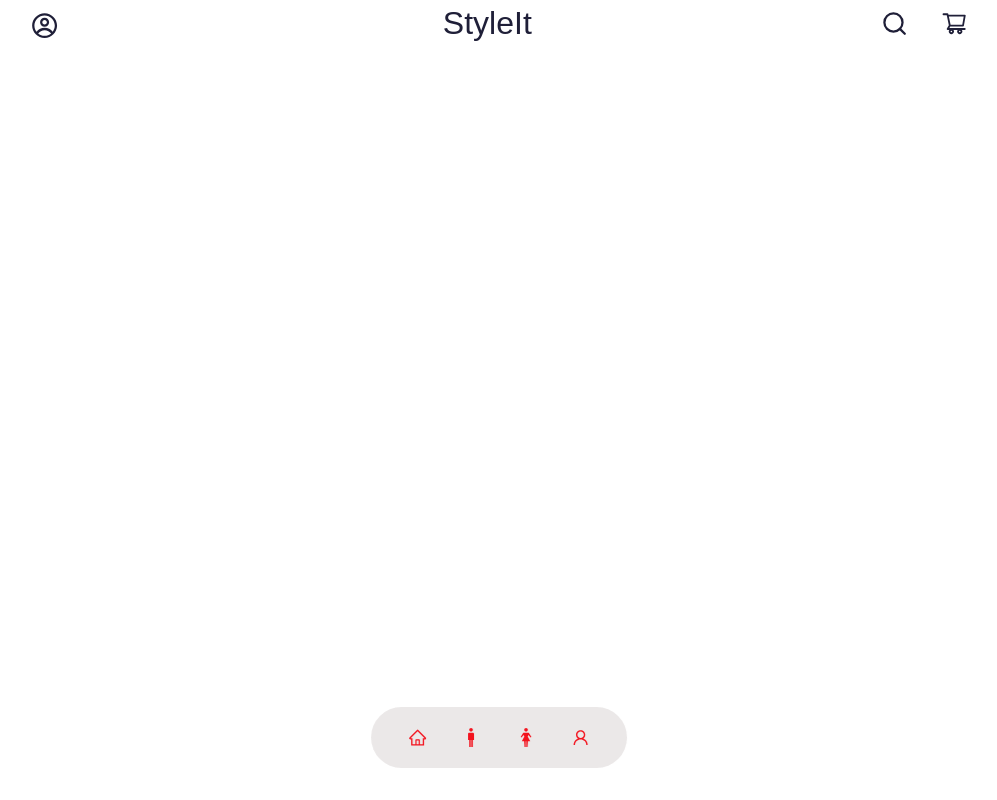
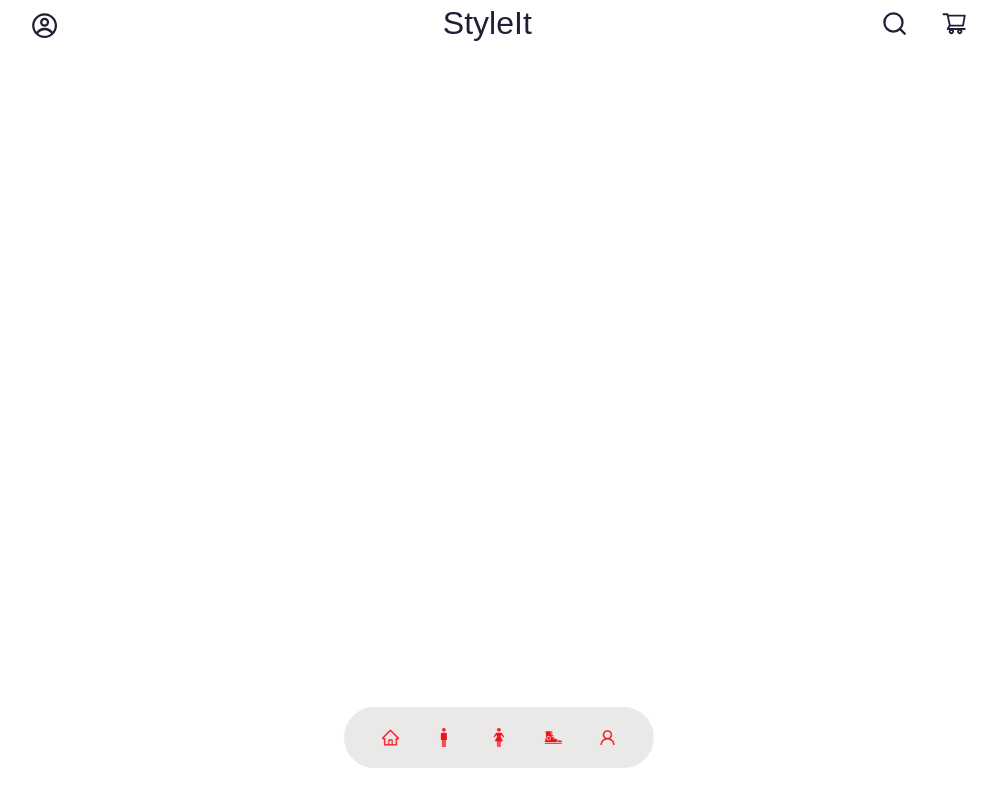
Before and after one commit to Niiischal/React_Clothing, a React (Create React App) app in the folder styleit/: page / in a window 1280 px wide. Shown: the whole page, without its empty margins (141-1138 px from the left). Built offline with nearby package versions, Linux system fonts and the light colour scheme; a web font is replaced by a local one.

Commit message:
adding shoe icon for shoe page in bottom navbar

```diff
--- a/styleit/src/components/bottomnav/Bottomnav.jsx
+++ b/styleit/src/components/bottomnav/Bottomnav.jsx
@@ -1,5 +1,6 @@
 import React from 'react'
 import { AiOutlineHome, AiOutlineUser } from 'react-icons/ai'
+import { GiConverseShoe } from 'react-icons/gi'
 import { ImMan, ImWoman } from 'react-icons/im'
 import './bottomnav.css'
 
@@ -10,6 +11,7 @@ const Bottomnav = () => {
         <a href=""><AiOutlineHome/></a>
         <a href=""><ImMan/></a>
         <a href=""><ImWoman/></a>
+        <a href=""><GiConverseShoe/></a>
         <a href=""><AiOutlineUser/></a>
       </nav>
     </div>
```
